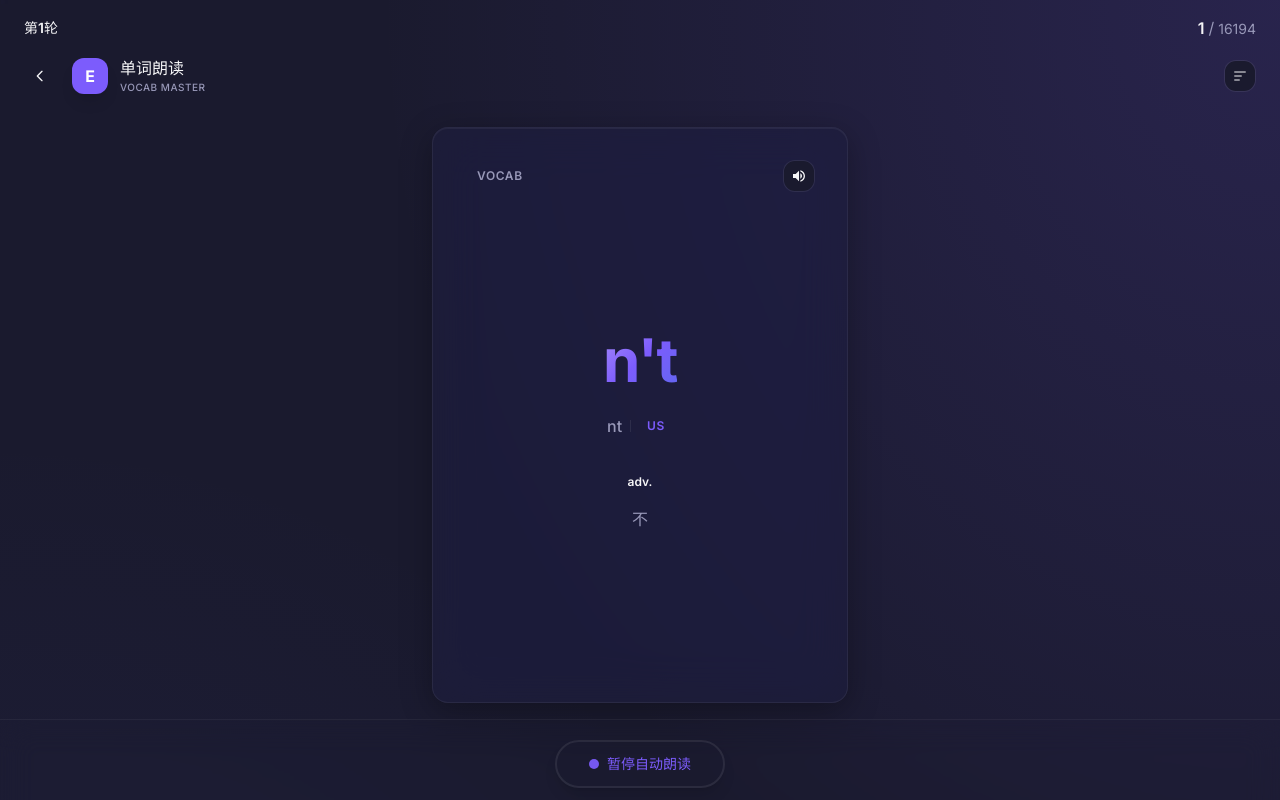
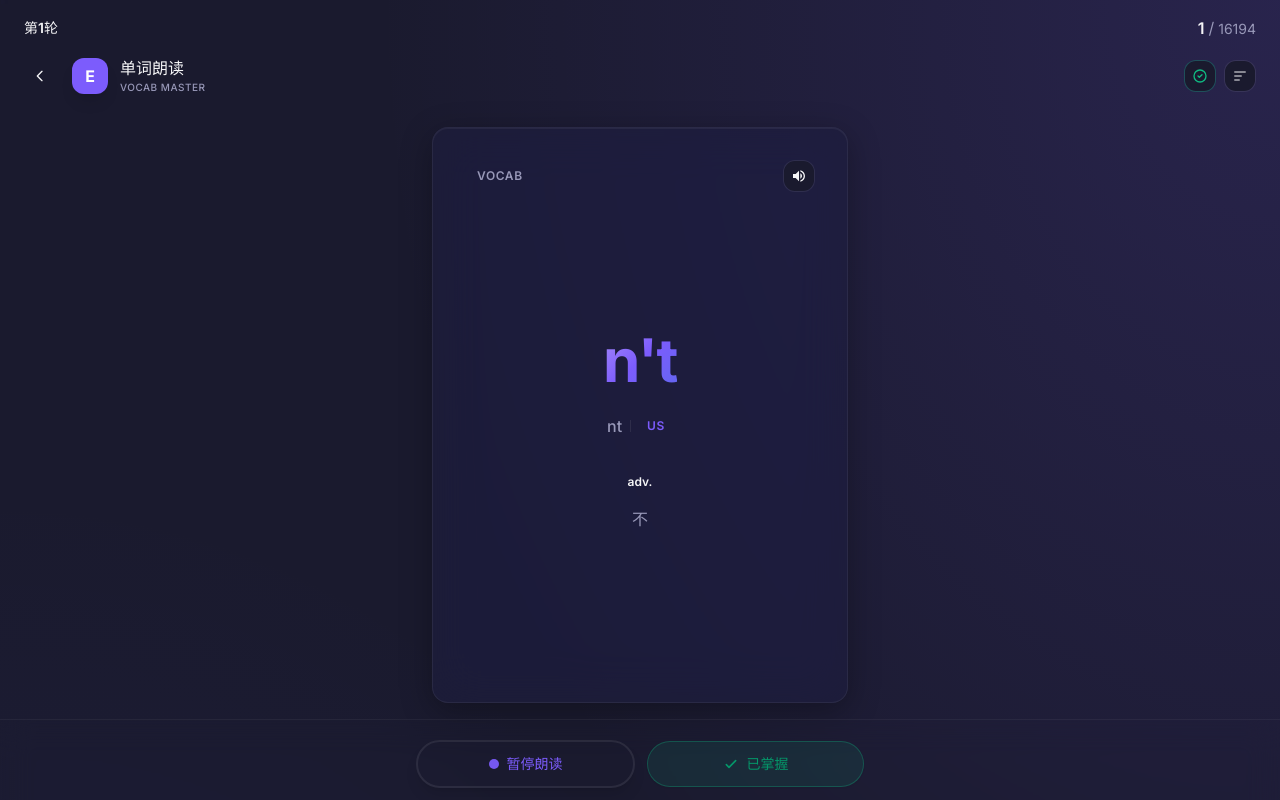
Before and after one commit to frankfan814-art/englishLearV2, a React (Vite) app: page / in a window 1280 px wide. Both pictures are taken after a click on the button "开始学习". Shown: the top 800 px of the page. Built offline with nearby package versions, Linux system fonts and the light colour scheme.

Commit message:
feat: add mastered words feature

```diff
--- a/src/App.tsx
+++ b/src/App.tsx
@@ -8,8 +8,11 @@ import { SettingsModal } from './components/SettingsModal';
 import { Home } from './components/Home';
 import { Button } from '@/components/ui/button';
 
+import { MasteredList } from './components/MasteredList';
+
 function App() {
   const [showSettings, setShowSettings] = useState(false);
+  const [showMastered, setShowMastered] = useState(false);
   const { speak } = useTTS();
 
   const {
@@ -136,6 +139,19 @@ function App() {
           </div>
         </div>
 
+        <div className="flex items-center gap-2">
+          <Button
+            variant="outline"
+            size="icon"
+            onClick={() => setShowMastered(true)}
+            aria-label="已掌握单词"
+            className="text-emerald-500 hover:text-emerald-600 hover:bg-emerald-500/10 border-emerald-500/30"
+          >
+            <svg className="w-5 h-5" fill="none" stroke="currentColor" viewBox="0 0 24 24">
+              <path strokeLinecap="round" strokeLinejoin="round" strokeWidth={2} d="M9 12l2 2 4-4m6 2a9 9 0 11-18 0 9 9 0 0118 0z" />
+            </svg>
+          </Button>
+
           <Button
             variant="outline"
             size="icon"
@@ -146,6 +162,7 @@ function App() {
               <path strokeLinecap="round" strokeLinejoin="round" strokeWidth={1.5} d="M4 6h16M4 12h10M4 18h7" />
             </svg>
           </Button>
+        </div>
       </header>
 
       {/* Main Content */}
@@ -164,14 +181,14 @@ function App() {
       {/* Bottom Control */}
       <footer className="safe-bottom pb-8 pt-4 px-6 bg-background/80 backdrop-blur-lg z-40 border-t border-white/5">
         <div className="max-w-[480px] mx-auto flex flex-col items-center">
-          {/* Status */}
-          <div className="h-14 flex items-center justify-center mb-1">
+          {/* Status & Master Button */}
+          <div className="h-14 flex items-center justify-center gap-3 mb-1 w-full px-4">
             <button
               onClick={() => {
                 import('./hooks/useTTS').then(({ unlockAudio }) => unlockAudio());
                 togglePlay();
               }}
-              className={`flex items-center justify-center gap-2 px-8 py-3 rounded-full font-bold text-sm transition-all shadow-lg active:scale-95 ${
+              className={`flex-1 flex items-center justify-center gap-2 py-3 rounded-full font-bold text-sm transition-all shadow-lg active:scale-95 ${
                 isPlaying
                   ? 'bg-primary/20 text-primary border-2 border-primary/40 hover:bg-primary/30'
                   : 'bg-primary text-primary-foreground hover:bg-primary/90 hover:shadow-primary/30'
@@ -180,14 +197,25 @@ function App() {
               {isPlaying ? (
                 <>
                   <span className="w-2.5 h-2.5 rounded-full bg-primary animate-pulse-subtle"></span>
-                  暂停自动朗读
+                  暂停朗读
                 </>
               ) : (
                 <>
                   <svg className="w-4 h-4" fill="currentColor" viewBox="0 0 24 24"><path d="M8 5v14l11-7z"/></svg>
-                  开始自动朗读
+                  自动朗读
                 </>
               )}
+            </button>
+
+            <button
+              onClick={() => useAppStore.getState().markMastered()}
+              className="flex-1 flex items-center justify-center gap-2 py-3 rounded-full font-bold text-sm bg-emerald-500/10 text-emerald-600 border border-emerald-500/30 hover:bg-emerald-500/20 active:scale-95 transition-all shadow-sm"
+              title="掌握此单词后，将不再循环出现"
+            >
+              <svg className="w-4 h-4" fill="none" stroke="currentColor" viewBox="0 0 24 24">
+                <path strokeLinecap="round" strokeLinejoin="round" strokeWidth={2.5} d="M5 13l4 4L19 7" />
+              </svg>
+              已掌握
             </button>
           </div>
 
@@ -211,6 +239,12 @@ function App() {
         totalWords={totalWords}
         currentRound={currentRound}
       />
+
+      {/* Mastered List Modal */}
+      <MasteredList
+        isOpen={showMastered}
+        onClose={() => setShowMastered(false)}
+      />
     </div>
   );
 }
--- a/src/store/useAppStore.ts
+++ b/src/store/useAppStore.ts
@@ -22,6 +22,9 @@ interface AppState {
   // Settings
   settings: Settings;
 
+  // Mastered
+  masteredWords: Record<number, { word: string; definition: string }>;
+
   // Actions
   initialize: () => Promise<void>;
   loadCurrentWord: () => Promise<void>;
@@ -32,6 +35,8 @@ interface AppState {
   quitLearning: () => void;
   updateSettings: (newSettings: Partial<Settings>) => void;
   resetProgress: () => void;
+  markMastered: () => void;
+  unmarkMastered: (index: number) => void;
 }
 
 export const useAppStore = create<AppState>((set, get) => ({
@@ -46,6 +51,7 @@ export const useAppStore = create<AppState>((set, get) => ({
   isPlaying: false,
   isLearningMode: false,
   settings: storage.getSettings(),
+  masteredWords: storage.getMasteredWords(),
 
   // Initialize from storage
   initialize: async () => {
@@ -55,6 +61,7 @@ export const useAppStore = create<AppState>((set, get) => ({
       currentIndex: progress.currentIndex,
       completedRounds: progress.completedRounds,
       settings: storage.getSettings(),
+      masteredWords: storage.getMasteredWords(),
       isLoading: true,
     });
 
@@ -82,17 +89,22 @@ export const useAppStore = create<AppState>((set, get) => ({
 
   // Next word
   nextWord: () => {
-    const { currentIndex, currentRound, totalWords } = get();
-    let newIndex = currentIndex + 1;
+    const { currentIndex, currentRound, totalWords, masteredWords } = get();
+    let newIndex = currentIndex;
     let newRound = currentRound;
     let newCompletedRounds = get().completedRounds;
 
-    // Check if we've reached the end
+    // Prevent infinite loop if all words are mastered
+    let attempts = 0;
+    do {
+      newIndex += 1;
       if (newIndex >= totalWords) {
         newIndex = 0;
         newCompletedRounds += 1;
         newRound += 1;
       }
+      attempts++;
+    } while (masteredWords[newIndex] !== undefined && attempts < totalWords);
 
     set({
       currentIndex: newIndex,
@@ -113,16 +125,21 @@ export const useAppStore = create<AppState>((set, get) => ({
 
   // Previous word
   prevWord: () => {
-    const { currentIndex, currentRound, totalWords, completedRounds } = get();
-    let newIndex = currentIndex - 1;
+    const { currentIndex, currentRound, totalWords, completedRounds, masteredWords } = get();
+    let newIndex = currentIndex;
     let newRound = currentRound;
     let newCompletedRounds = completedRounds;
 
+    let attempts = 0;
+    do {
+      newIndex -= 1;
       if (newIndex < 0) {
         newIndex = totalWords - 1;
         newRound = Math.max(1, currentRound - 1);
         newCompletedRounds = Math.max(0, completedRounds - 1);
       }
+      attempts++;
+    } while (masteredWords[newIndex] !== undefined && attempts < totalWords);
 
     set({
       currentIndex: newIndex,
@@ -176,4 +193,29 @@ export const useAppStore = create<AppState>((set, get) => ({
     });
     get().loadCurrentWord();
   },
+
+  // Mark current word as mastered
+  markMastered: () => {
+    const { currentWord, currentIndex, masteredWords } = get();
+    if (!currentWord) return;
+
+    const cleanDef = currentWord.definition.replace(/^[a-z]+\.\s*/i, '').trim();
+    const newMastered = { ...masteredWords, [currentIndex]: { word: currentWord.word, definition: cleanDef } };
+
+    set({ masteredWords: newMastered });
+    storage.saveMasteredWords(newMastered);
+
+    // Automatically jump to next word after mastering
+    get().nextWord();
+  },
+
+  // Unmark word as mastered (restore)
+  unmarkMastered: (index: number) => {
+    const { masteredWords } = get();
+    const newMastered = { ...masteredWords };
+    delete newMastered[index];
+
+    set({ masteredWords: newMastered });
+    storage.saveMasteredWords(newMastered);
+  },
 }));
--- a/src/utils/storage.ts
+++ b/src/utils/storage.ts
@@ -63,4 +63,22 @@ export const storage = {
   resetProgress(): void {
     localStorage.removeItem(STORAGE_KEYS.PROGRESS);
   },
+
+  getMasteredWords(): Record<number, { word: string; definition: string }> {
+    try {
+      const data = localStorage.getItem('vocab_mastered');
+      if (data) return JSON.parse(data);
+    } catch (e) {
+      console.error('Failed to load mastered words:', e);
+    }
+    return {};
+  },
+
+  saveMasteredWords(words: Record<number, { word: string; definition: string }>): void {
+    try {
+      localStorage.setItem('vocab_mastered', JSON.stringify(words));
+    } catch (e) {
+      console.error('Failed to save mastered words:', e);
+    }
+  },
 };
```
Lines whose indentation alone changed are shown as unchanged.
